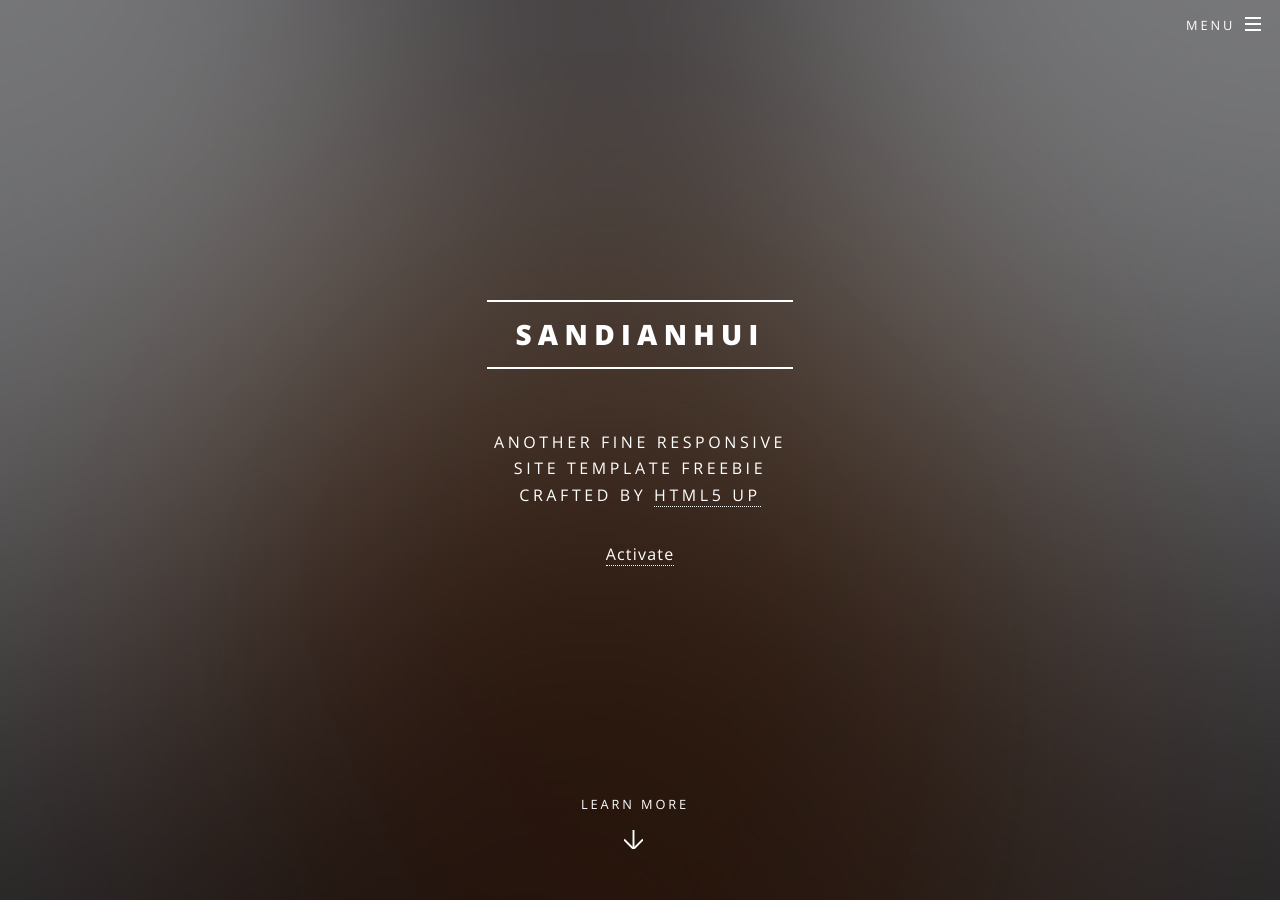
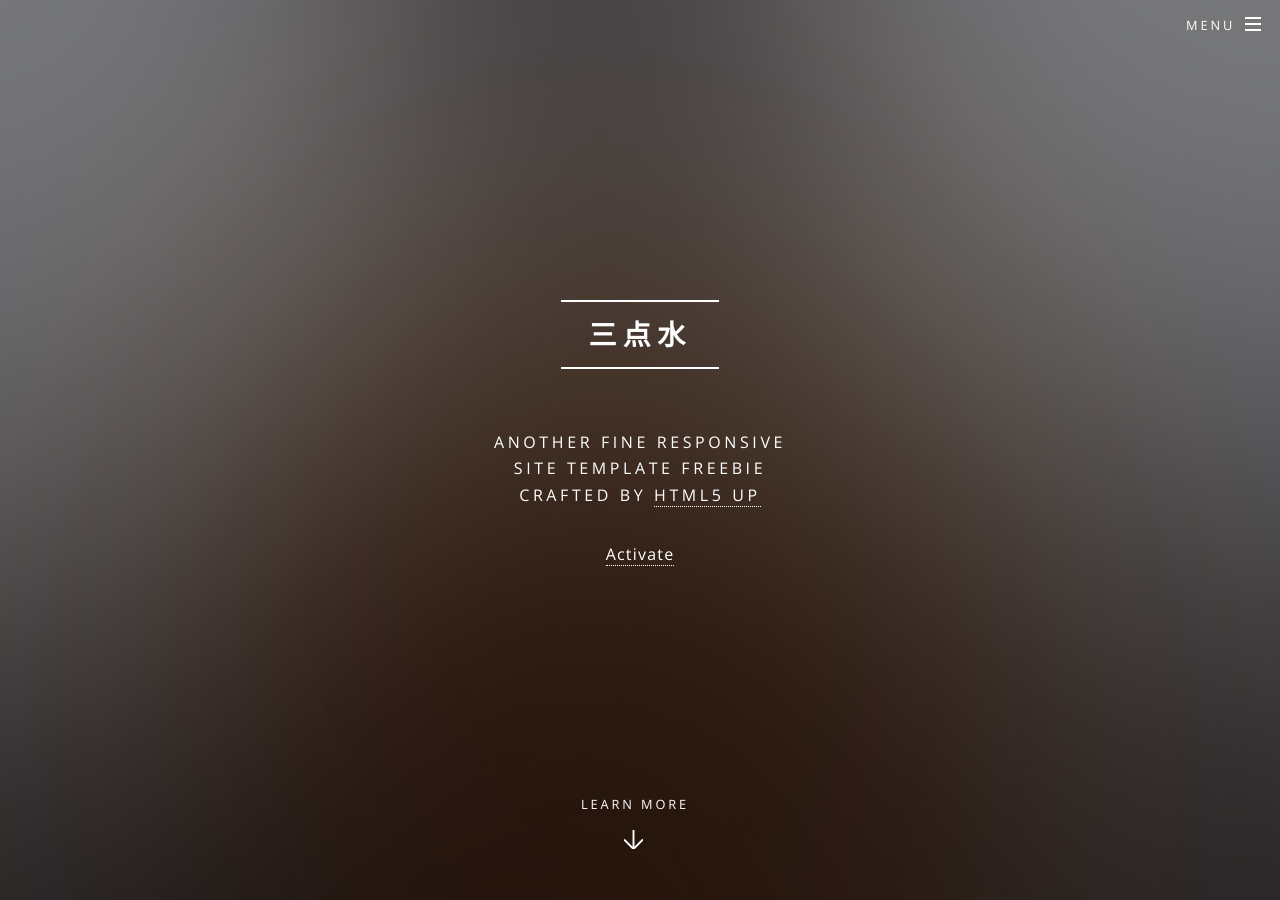
Before and after one commit to sandianshuiParis/spec, a Jekyll site: the page built from index.html, in a window 1280 px wide and 900 px high. Built offline with Jekyll 4.4.1, drawn with Linux system fonts in a browser that asks for light colours.

Commit message:
change title

```diff
--- a/_config.yml
+++ b/_config.yml
@@ -2,7 +2,7 @@
 #
 
 # Site settings
-title: Sandianhui
+title: 三点水
 description: |
   Another fine responsive
   site template freebie
```
